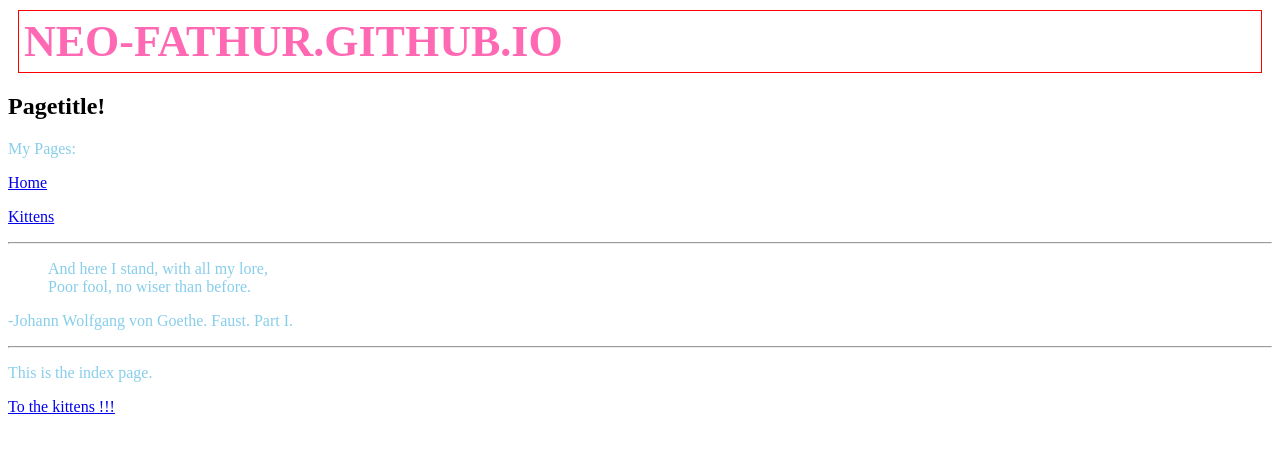
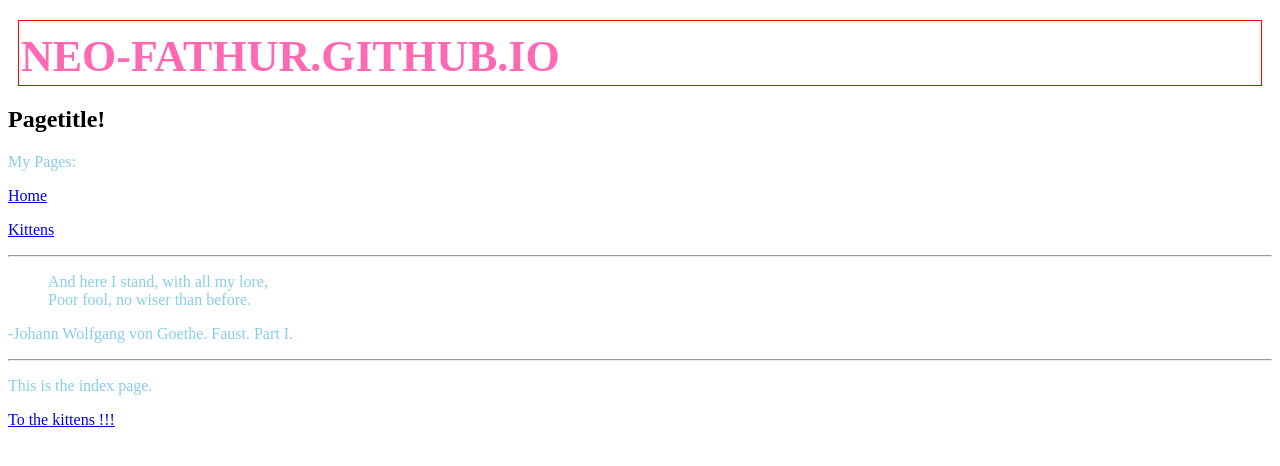
Before and after one commit to neo-fathur/neo-fathur.github.io, a Jekyll site: the page built from index.html, in a window 1280 px wide. Shown: the top 466 px of the page. Built offline with Jekyll 4.4.1, drawn with Linux system fonts in a browser that asks for light colours.

Commit message:
Update style.css

```diff
--- a/css/style.css
+++ b/css/style.css
@@ -4,8 +4,11 @@ h1 {
     text-transform: uppercase;
 
     border: 1px solid red;
-    margin: 10px;
-    padding: 5px;
+    margin: 20px 10px;
+    padding-top: 10px;
+    padding-right: 5px;
+    padding-bottom: 3px;
+    padding-left: 2px;
 }
 p {
     color: skyblue;
```
